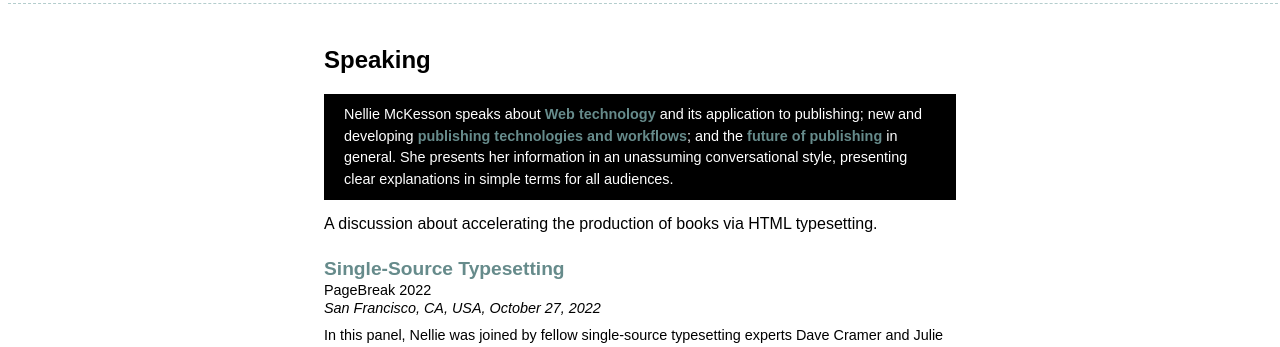
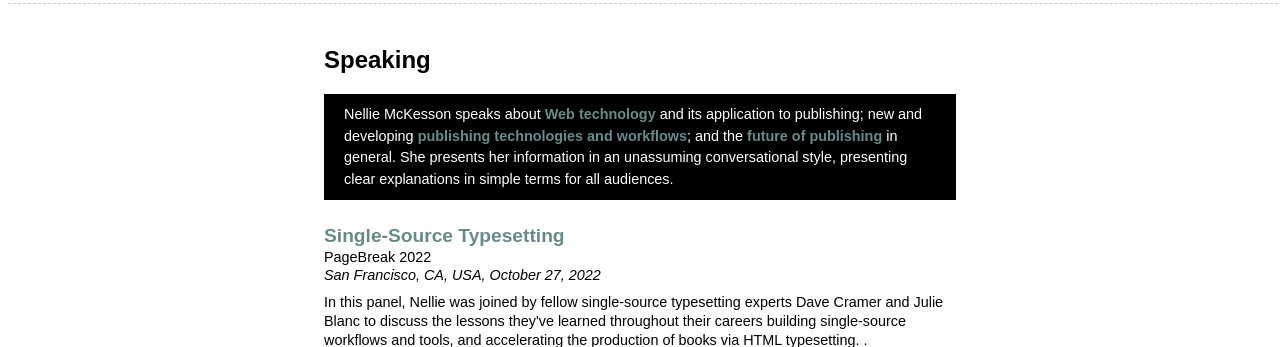
Before and after one commit to nelliemckesson/nelliemckesson.github.io, a plain HTML site: page speaking.html in a window 1280 px wide. Shown: the part 54-401 px from the top of the page. Drawn offline with Linux system fonts and the light colour scheme.

Commit message:
add pagebreak

```diff
--- a/speaking.html
+++ b/speaking.html
@@ -39,13 +39,12 @@
 
 <p class="lede">Nellie McKesson speaks about <strong>Web technology</strong> and its application to publishing; new and developing <strong>publishing technologies and workflows</strong>; and the <strong>future of publishing</strong> in general. She presents her information in an unassuming conversational style, presenting clear explanations in simple terms for all audiences.</p>
 
-A discussion about accelerating the production of books via HTML typesetting.
-
 <p class="pubtitle">
 	<a href="https://docs.google.com/presentation/d/1vnoNkW0hYXV6zUoxVQP2mpnTeS4JBt3bmlquVGeoTkg/edit?usp=sharing" target="_blank">Single-Source Typesetting</a></p>
 <p class="pubsource"><a href="https://pagebreakconf.com/" target="_blank">PageBreak 2022</a></p>
 <p class="pubdate">San Francisco, CA, USA, October 27, 2022</p>
-<p class="desc">In this panel, Nellie was joined by fellow single-source typesetting experts Dave Cramer and Julie Blanc to discuss the lessons they've learned throughout their careers building single-source workflows and tools.</p>
+<p class="desc">In this panel, Nellie was joined by fellow single-source typesetting experts Dave Cramer and Julie Blanc to discuss the lessons they've learned throughout their careers building single-source workflows and tools, and accelerating the production of books via HTML typesetting.
+.</p>
 <p class="readmore"><a href="https://www.youtube.com/watch?v=E18TLgK9kfc" target="_blank"><img src="assets/play-icon.png" alt="Play"/> Watch on YouTube</a></p>
 
 <p class="pubtitle">
```
